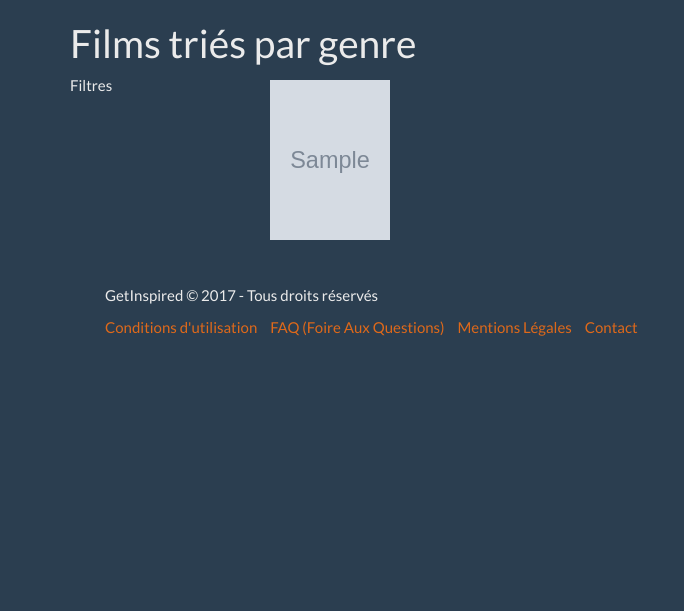
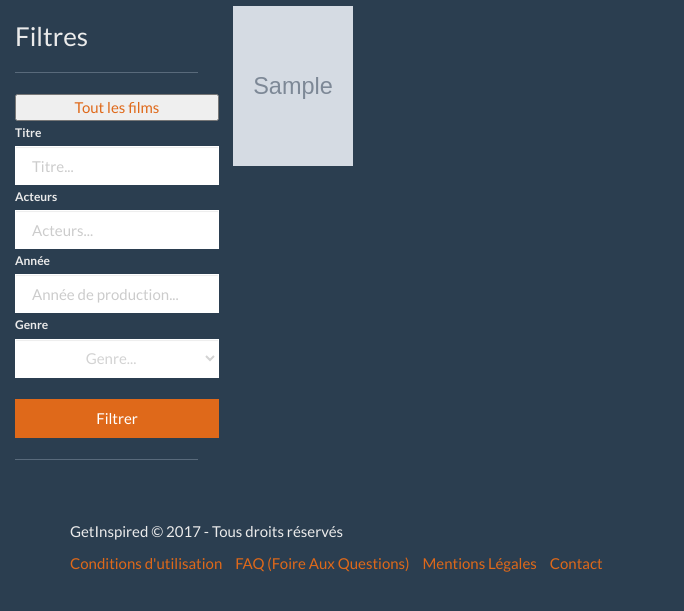
Before and after one commit to jordanmuller/Silex_getinspired, a PHP site: template templates/movies.html.twig in a window 1280 px wide. Shown: the part 60-671 px from the top of the page, without its empty margins (0-684 px from the left). Run offline with PHP 8.4, Linux system fonts and the light colour scheme; the template is opened without the code that fills it: most values are stand-ins (such as "Sample title", 1, 10 or a date in 2020); grey boxes marked "Sample" are stand-in pictures; some libraries are stand-ins or nearby versions.

Commit message:
Quentin 11-08 matin

```diff
--- a/src/Controller/MovieController.php
+++ b/src/Controller/MovieController.php
@@ -6,11 +6,12 @@ class MovieController extends ControllerAbstract
 {
     public function listAction()
     {
-        $movies = $this->app['movie.repository']->findAll();
+        $movies = $this->app['movie.repository']->findby($_GET);
 
         return $this->render(
                 'movies.html.twig',
                 ['movies' => $movies]
         );
     }
+
 }
--- a/src/controllers.php
+++ b/src/controllers.php
@@ -21,7 +21,6 @@ $app
     ->get('/films/affichage', 'movie.controller:listAction')
     ->bind('movies_list')
 ;
-
 
 
 /************************** USER ************************************/
--- a/templates/movies.html.twig
+++ b/templates/movies.html.twig
@@ -8,12 +8,54 @@
 {% endblock %}
 
 {% block content %}
-    <div class="container">
-        <h1>Films triés par genre</h1>
+    <div class="container-fluid">
         <div class="row">
             <div class="col-sm-2">
-                Filtres
+            <h3>Filtres</h3>
+            <hr />
+                <div class="row">
+                    <div class="col-md-12">
+                        <button type="submit" name="filtrer" ><a href="{{ path("movies_list") }}">Tout les films</a></button>
+
+                        <form method="get" action="" class="form-inline">
+                            <div class="form-group">
+                                <label for="title">Titre</label><br/>
+                                <input type="text" class="form-control" id="title" name="title" placeholder="Titre..."  />
+                            </div><br/>
+
+                            <div class="form-group">
+                                <label for="actors">Acteurs</label><br/>
+                                <input type="text" class="form-control" id="actors" name="actors" placeholder="Acteurs..."  />
+                            </div><br/>
+
+                            <div class="form-group">
+                                <label for="production_year">Année</label><br/>
+                                <input type="text" class="form-control" id="production_year" name="production_year" placeholder="Année de production..." />
+                            </div><br/>
+
+                            <div class="form-group">
+                                <label for="gender">Genre</label><br/>
+                                {# {% while($gender = $genders->fetch(PDO::FETCH_ASSOC)) %} #}
+                                <select id="gender" name="gender" class="form-control" style="text-align: center; color:lightgrey;">
+                                        <option value="" >Genre...</option>
+                                        <option value="Aventure" style="color:grey;">Aventure</option>
+                                        <option value="Comédie" style="color:grey;">Comédie</option>
+                                        <option value="Comédie_dramatique" style="color:grey;">Comédie dramatique</option>
+                                        <option value="Comédié_musicale" style="color:grey;">Comédié musicale</option>
+                                        <option value="Drame" style="color:grey;">Drame</option>
+                                        <option value="Historique" style="color:grey;">Historique</option>
+                                        <option value="Musical" style="color:grey;">Musical</option>
+                                        <option value="science_fiction" style="color:grey;">Science fiction</option>
+                                        <option value="western" style="color:grey;" >Western</option>
+                                </select>
+                            </div><br/><br/>
+                            <button type="submit" name="filtrer" class="btn btn-primary">Filtrer</button>
+                        </form>
+                    </div>
+                </div>
+                <hr />
             </div>
+
             <div class="col-sm-10">
                 <div class="row">
                     {% set compteur = 0 %}
@@ -24,7 +66,6 @@
                                 <div class="col-xs-2">
                                     <a href=""><img src="{{ movie.poster }}"></a>
                                 </div>
-
                             {% set compteur = compteur + 1 %}
                     {% endfor %}
             </div>
--- a/web/css/movies.css
+++ b/web/css/movies.css
@@ -5,3 +5,11 @@ img {
    min-width: 3px;
    padding: 5px;
 }
+
+button{
+    width:204px;
+}
+
+#gender{
+    width:204px;
+}
```
Also changed, not shown: src/Repository/MovieRepository.php (+38 -0 lines).
